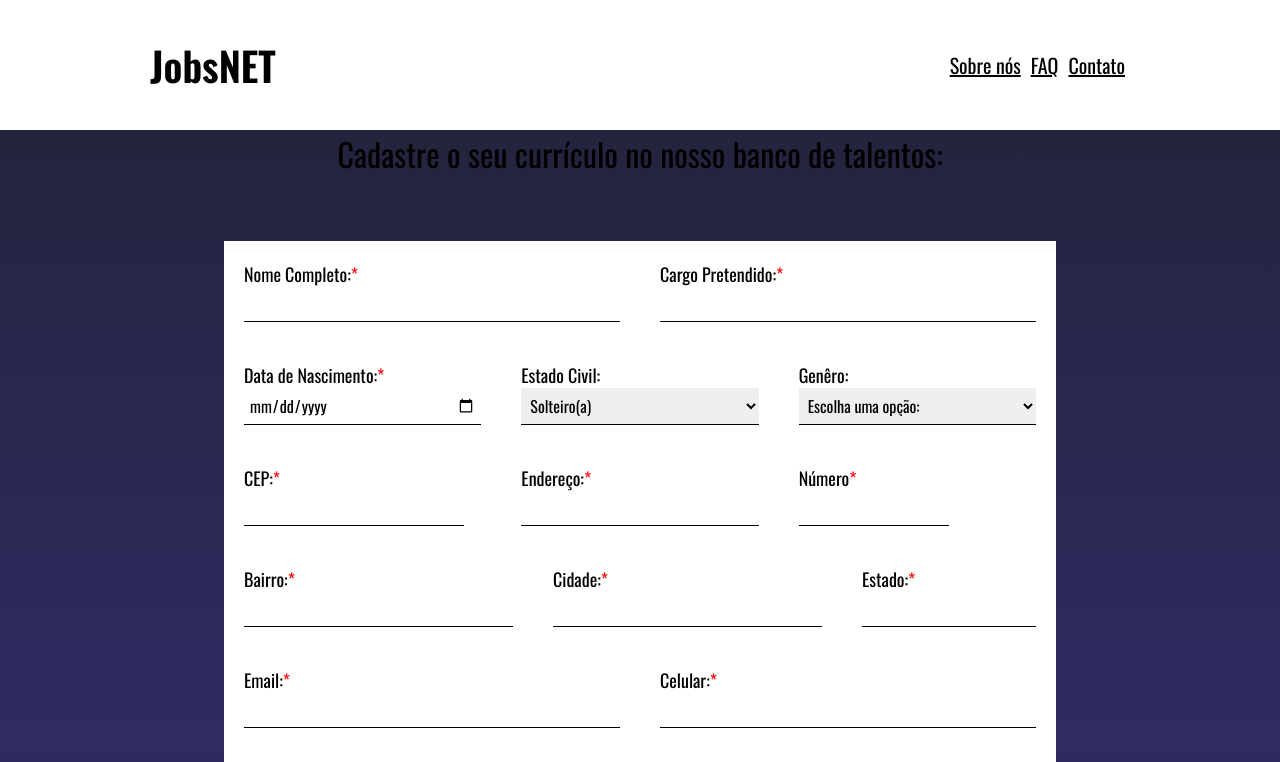
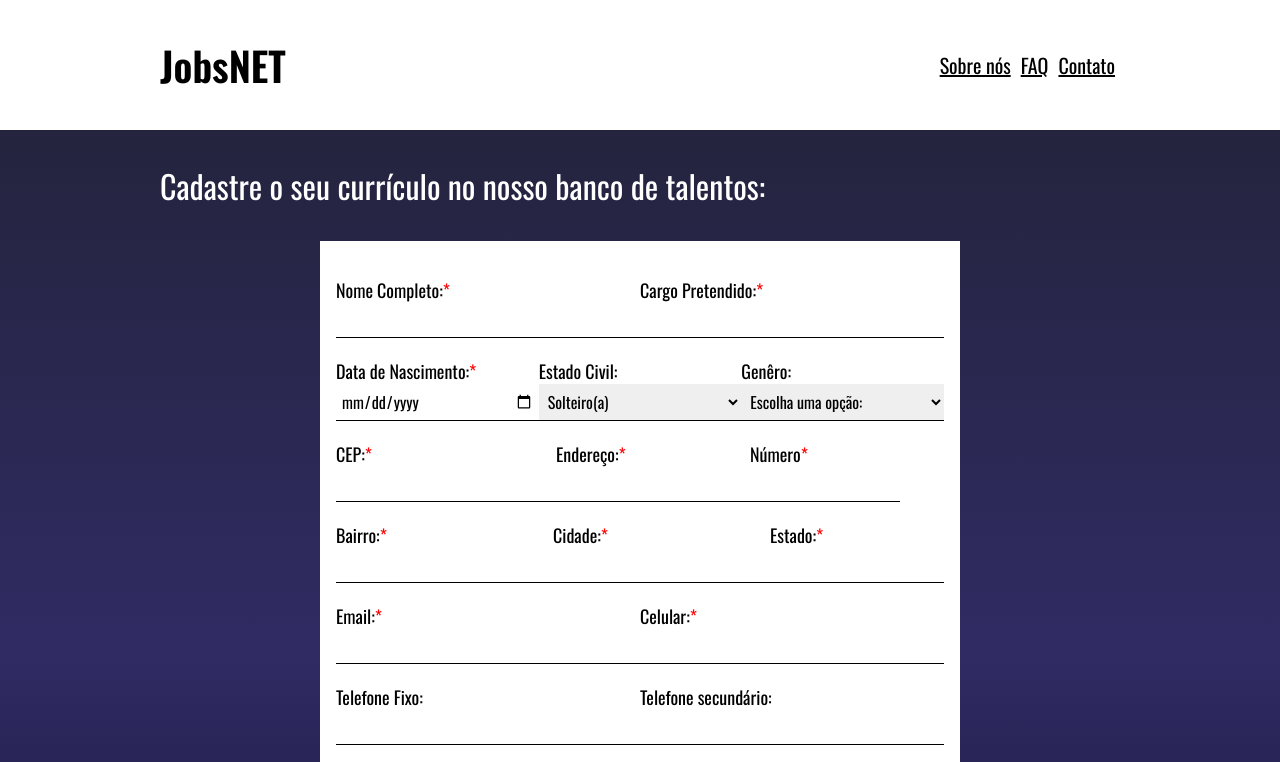
Before and after one commit to Clapsicle/Formulario-JOBSNet, a website: page src/client/index.html in a window 1280 px wide. Shown: the top 762 px of the page. Drawn offline with nearby package versions, Linux system fonts and the light colour scheme.

Commit message:
atualiza client

```diff
--- a/src/client/css/style.css
+++ b/src/client/css/style.css
@@ -8,101 +8,77 @@
 
 body {
     background-color:rgb(255, 255, 255);
-}
-
-ul {
-    list-style: none;
+    font-size: 16px;
 }
 
 header {
-    /* display: flex;
-    justify-content: space-around;
-    align-items:flex-start;
-    padding: 10px;
-    margin-bottom: 50px; */
-    background: var(--main);
-    box-shadow: 8px 8px 15px 8px rgba(119, 119, 119, 0.25);
+    background: #fff;
     height: 130px;
     width: 100%;
-    color: #fff;
-    font-size: 20px;
+    font-size: 1.25rem;
+    display: flex;
+    justify-content: center;
+    padding: 0 2rem;
+}
+
+.header-content {
+    width: 100%;
+    max-width: 960px;
     display: flex;
     justify-content: space-between;
-    padding: 0 150px;
     align-items: center;
 }
 
-header ul {
+.menu-list {
+    list-style: none;
     display: flex;
 }
 
-header ul li {
+.menu-list-item {
     padding: 5px;
 }
 
-header ul li a {
+.menu-link {
     transition: 300ms;
 }
 
-header ul li a:hover {
-    color:rgb(131, 54, 219);
+.menu-link:hover {
+    color:#330657;
     text-decoration: underline;
 }
-.container {
-    height: 90%;
+
+.main {
+    background: linear-gradient(to top, #0f0c29, #302b63, #24243e);
     display: flex;
-    margin: 3.8rem auto;
-    gap: 80px;
-    justify-content: center;
+    align-items: center;
+    flex-direction: column;
+    padding: 0 2rem;
+}
+
+.form-section {
+    max-width: 960px;
+    width: 100%;
+    display: flex;
+    flex-direction: column;
     align-items: center;
 }
 
-/* img {
-    width: 640px;
-    height: auto;
-} */
-
-.main-text, form{
-    display: flex;
-    flex-direction: column;
-    width: 500px;
-    justify-content:center;
+.title {
+    font-size: 2rem;
+    color: #fff;
+    font-weight: 500;
+    padding-top: 2rem;
+    width: 100%;
 }
 
-.title {
-    color: var(--main);
-    font-size: 32px;
-}
-
- .title-decoration{
-    width: 70px;
-    height: 6px;
-    background-color: var(--text);
-    margin: 15px 0 1em 0;
-}
-
-.intro-texto {
-    color: var(--text);
-    font-size: 20px;
-    font-weight: 400;
-}
-.formulario {
-    background: linear-gradient(to top, #0f0c29, #302b63, #24243e);
-}
-
-.formulario h3 {
-    text-align: center;
-    font-size: 32px;
-    font-weight: 500;
-    color: var(--main);
-}
-
-form {
-    margin: 4rem auto;
+#form {
     font-size: 18px;
     color: #171717;
-    width: 65%;
+    width: 640px;
     background-color: #fff;
+    padding: 1rem;
+    margin: 2rem;
+    align-self: center;
 }
 
 input, select, textarea, option{
@@ -122,11 +98,10 @@ input, select, textarea, option{
 }
 
 fieldset {
-    border:none;
+    border: none;
     display: flex;
     flex-direction: column;
     width: 100%;
-    margin: 0 20px;
 }
 
 .cep input{
@@ -191,122 +166,3 @@ span {
     color: red;
     display: inline-block;
 }
-
-/* form{
-    width: 70%;
-    display: flex;
-    align-items: center;
-    justify-content: center;
-}
-
-h2 {
-    margin-top: 10px;
-    margin-top: 0.625rem;
-    border-bottom: 1px solid;
-
-}
-
-div {
-    padding: 3px;
-}
-
-label {
-    font-size: 13px;
-    font-size: 0.8125rem;
-}
-
-#container {
-    box-shadow: 0 0 5px 0px #fff;
-    padding: 15px;
-    border-radius: 5px;
-    background-color: #fff;
-    display: flex;
-    align-items: center;
-    flex-direction: column;
-    margin: 50px 50px 50px 50px;
-}
-
-.bloco {
-width: 45%;
-display: flex;
-justify-content: space-between;
-}
-
-.preenchimentoObrigatorio{
-    color: red;
-}
-
-#cpf {
--moz-text-decoration-style: none;
-}
-
-#DataNascimento select{
-    padding: 0px 5px;
-}
-#cep, #telefone, #celular,
-#identidade, #cpf{
-    width: 7.5rem;
-}
-
-#nome, #endereco, #email {
-width: 18.75rem;
-}
-
-#categoriasHabilitacao, #possuiveiculo {
-    width: 5.625rem;
-}
-
-#numResidencia {
-    width: 3rem;
-}
-
-#container button {
-    width: 10rem;
-    padding: 5px;
-    margin-top: 10px;
-    background: linear-gradient(to right, #631463 50%, black 50%);
-    background-size: 200% 100%;
-    background-position: right bottom;
-    color:#FFF;
-    border: none;
-    cursor: pointer;
-    transition: all 300ms ease-out;
-    border-radius: 5px 5px 5px 5px;
-    margin-left: -5px;
-    margin-top: 15px;
-}
-
-#container button:hover{
-    background-position: left bottom;
-}
-
-footer{
-
-    border-top: 1px solid;
-    margin-top: 25px;
-    display: flex;
-    justify-content: center;
-    text-align: center;
-    align-items: center;
-    background-color: #631463;
-}
-
-footer p {
-    color: #FFF;
-}
-
-footer p a {
-    transition: 400ms;
-    color: #FFF;
-}
-
-footer p a:hover{
-    color:#da852d;
-    text-decoration: underline;
-}
-
-
-span {
-    font-size: 0.75rem;
-    color: red;
-} */
--- a/src/client/index.html
+++ b/src/client/index.html
@@ -13,26 +13,26 @@
 </head>
 <body>
     <header>
+        <div class="header-content">
             <div class="logo">
                 <h1>JobsNET</h1>
             </div>
-        <div class="menu">
-            <ul>
-                <li>
-                    <a target="_blank" href="#">Sobre nós</a>
+            <ul class="menu-list">
+                <li class="menu-list-item">
+                    <a class="menu-link" target="_blank" href="#">Sobre nós</a>
                 </li>
-                <li>
-                    <a target="_blank" href="#">FAQ</i></a>
+                <li class="menu-list-item">
+                    <a class="menu-link" target="_blank" href="#">FAQ</i></a>
                 </li>
-                <li>
-                    <a target="_blank" href="#">Contato</a>
+                <li class="menu-list-item">
+                    <a class="menu-link" target="_blank" href="#">Contato</a>
                 </li>
             </ul>
         </div>
     </header>
-        <main>
-        <section class="formulario">
-            <h3>Cadastre o seu currículo no nosso banco de talentos:</h3>
+    <main class="main">
+        <section class="form-section">
+            <h2 class="title">Cadastre o seu currículo no nosso banco de talentos:</h2>
             <form id="form">
                 <div class="form-row">
                     <fieldset>
@@ -79,12 +79,9 @@
                             <option value="nao-informado">Prefiro não informar</option>
                         </select>
                     </fieldset>
-
-
                 </div>
 
                 <div class="form-row">
-
                     <fieldset class="cep">
                         <label for="cep"> CEP:<span>*</span>
                         </label>
@@ -102,7 +99,6 @@
                         </label>
                         <input type="number" for="numero" id="numero" name="numero" required>
                     </fieldset>
-
                 </div>
 
                 <div class="form-row">
@@ -123,7 +119,6 @@
                         </label>
                         <input type="address" for="uf" id="uf" name="estado" required>
                     </fieldset>
-
                 </div>
 
                 <div class="form-row">
@@ -138,12 +133,10 @@
                         </label>
                         <input type="phone" for="celular" id="celular" name="celular" required>
                     </fieldset>
-
                 </div>
 
 
                 <div class="form-row">
-
                     <fieldset>
                         <label for="tel-1"> Telefone Fixo:
                         </label>
@@ -155,11 +148,9 @@
                         </label>
                         <input type="phone" for="tel-2" id="tel-2" name="tel2">
                     </fieldset>
-
                 </div>
 
                 <h2>Documentos</h2>
-
 
                 <div class="form-row">
                     <fieldset>
@@ -213,9 +204,11 @@
                 </div>
                 <button type="submit">Enviar</button>
             </form>
-</body>
+        </section>
+    </main>
     <footer>
         <p>Desenvolvido por <a href="https://www.linkedin.com/in/maria-clara-saraiva/" id="linkedin"> Maria Clara Saraiva </a> como parte do programa
             Start Tech da Gama Academy</p>
     </footer>
+</body>
 </html>
--- a/src/client/js/script.js
+++ b/src/client/js/script.js
@@ -1,7 +1,7 @@
 'use strict';
 
 // const API_URL = 'http://localhost:7000'
-const API_URL = 'https://banco-curriculos-jobsnet.herokuapp.com/'
+const API_URL = 'https://banco-curriculos-jobsnet.herokuapp.com'
 
 const $addressInput = document.getElementById('endereco');
 const $neighborhoodInput = document.getElementById('bairro');
```
Lines whose indentation alone changed are shown as unchanged.
